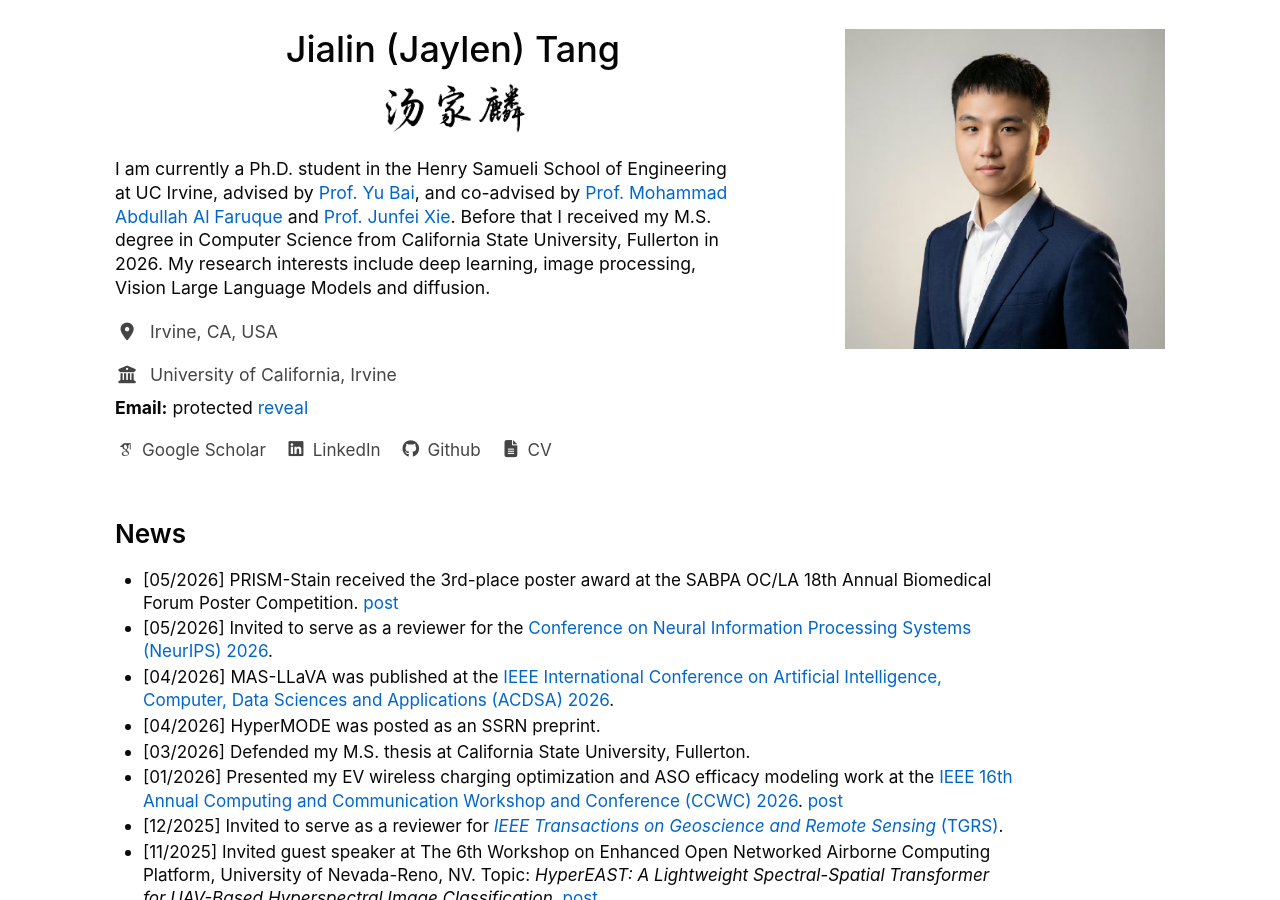
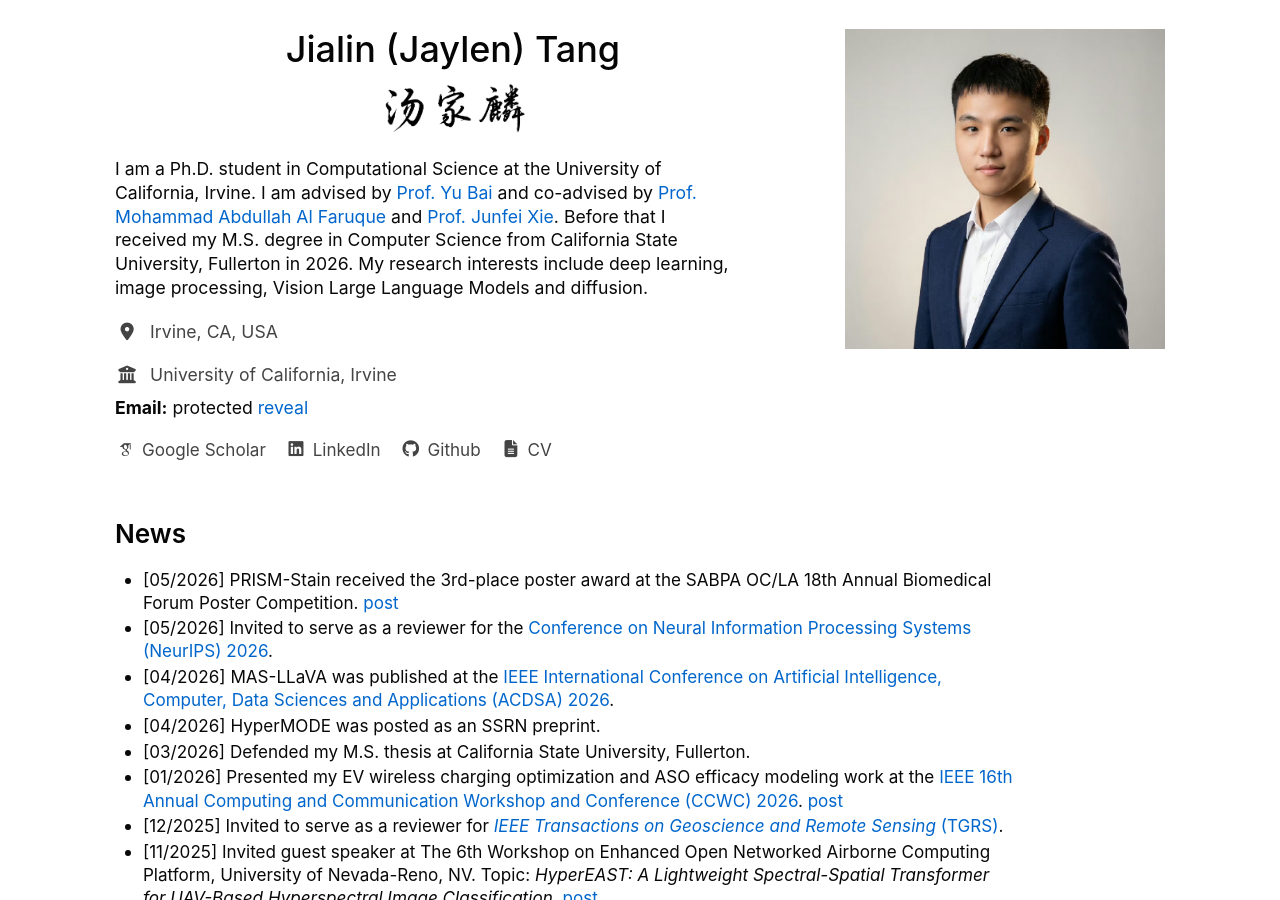
Before and after one commit to JaylenTang/jaylentang.github.io, a Jekyll site: the page built from _pages/about.md, in a window 1280 px wide and 900 px high. Built offline with Jekyll 4.4.1, drawn with Linux system fonts in a browser that asks for light colours; some web fonts are replaced.

Commit message:
refine homepage bio

```diff
--- a/_pages/about.md
+++ b/_pages/about.md
@@ -14,8 +14,8 @@ redirect_from:
       <img class="roger-calligraphy" src="/images/name-calligraphy.png?v={{ site.asset_version }}" alt="Jialin Tang Chinese calligraphy">
 
       <p>
-        I am currently a Ph.D. student in the Henry Samueli School of Engineering at
-        UC Irvine, advised by <a href="https://ecsicl.github.io/team/">Prof. Yu Bai</a>, and co-advised by
+        I am a Ph.D. student in Computational Science at the University of California, Irvine.
+        I am advised by <a href="https://ecsicl.github.io/team/">Prof. Yu Bai</a> and co-advised by
         <a href="https://aicps.eng.uci.edu/people-2/">Prof. Mohammad Abdullah Al Faruque</a> and
         <a href="https://smile.sdsu.edu/biography.html">Prof. Junfei Xie</a>. Before that I received my M.S. degree in
         Computer Science from California State University, Fullerton in 2026. My
```
